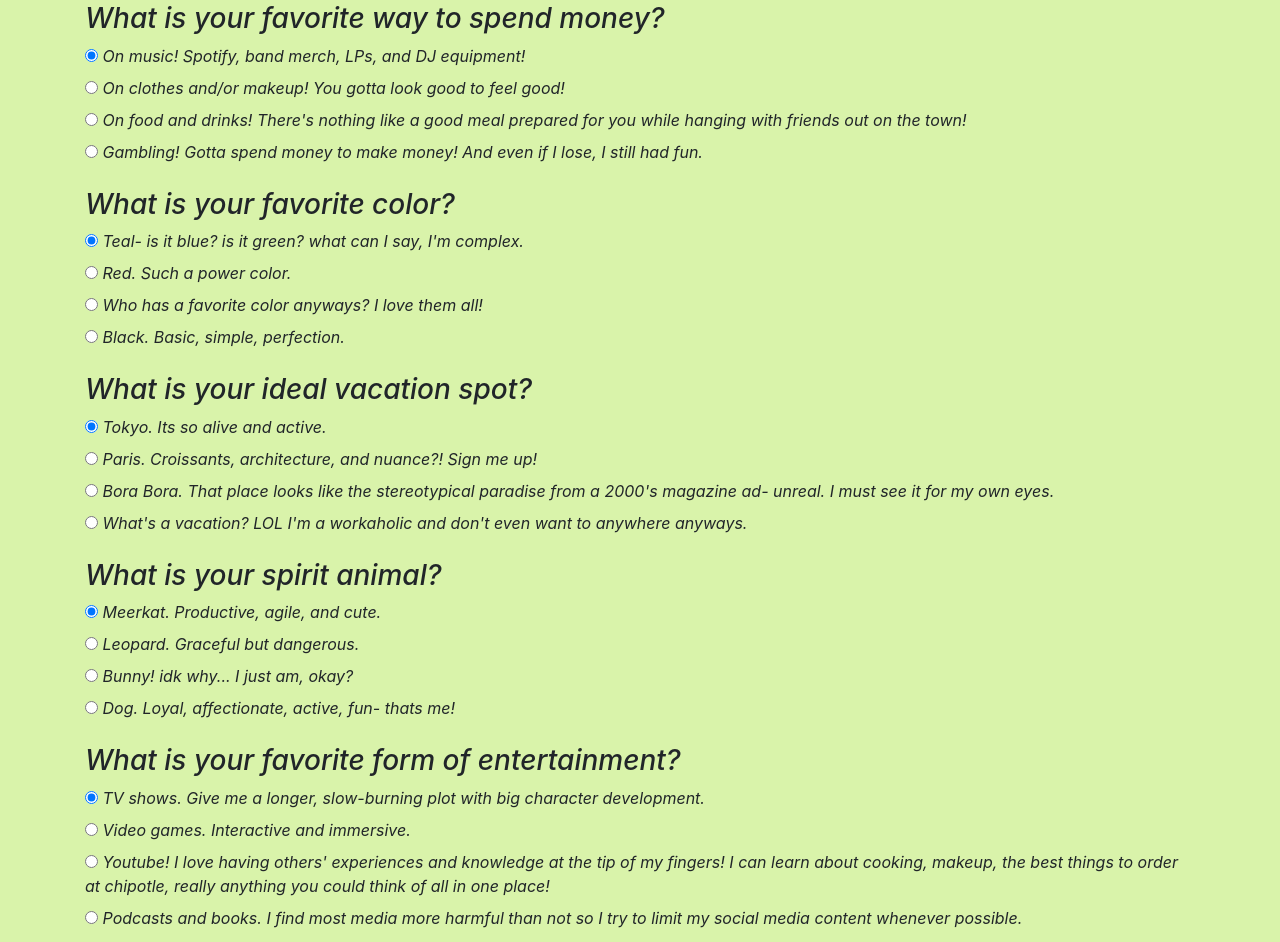
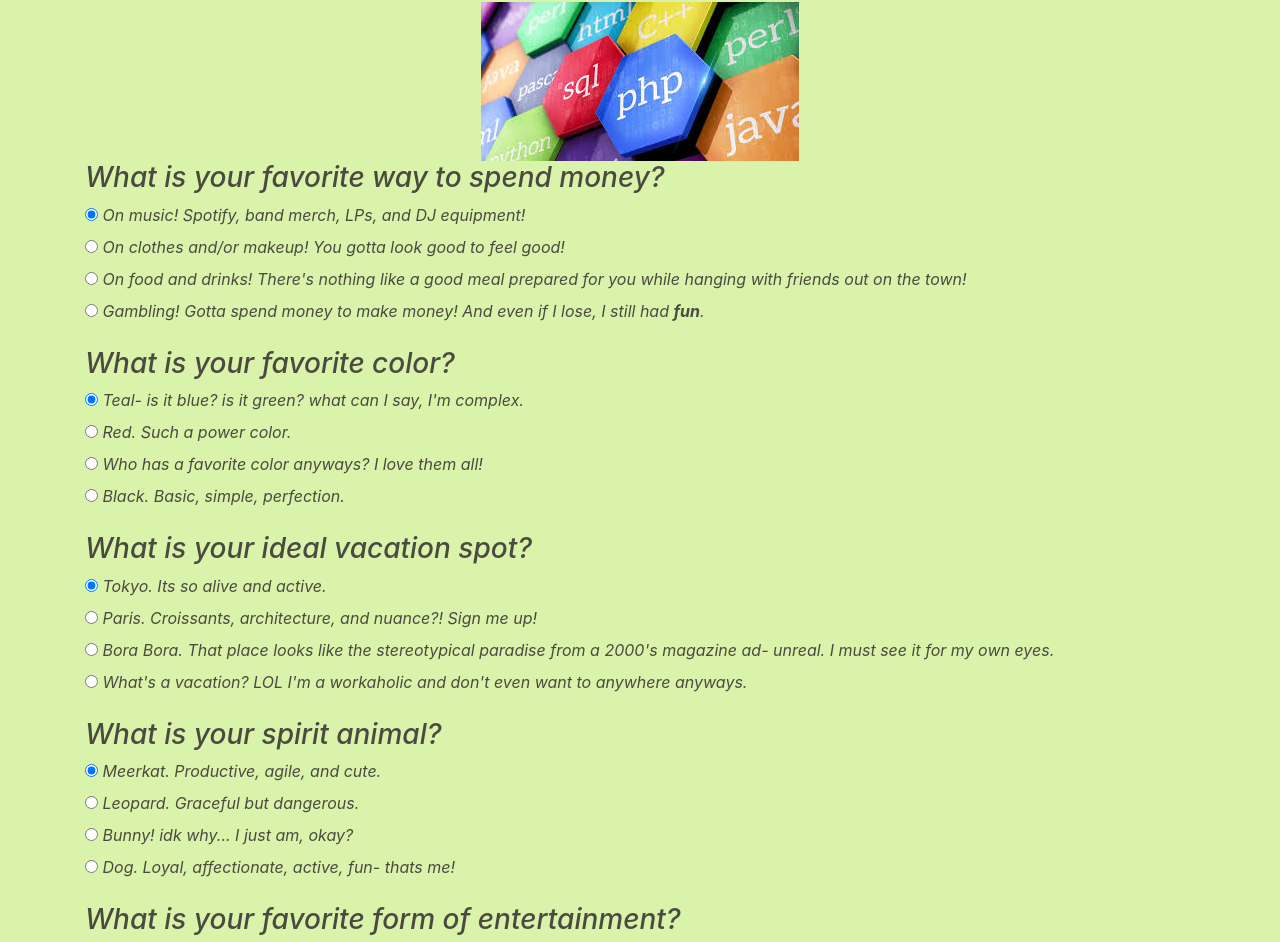
Before and after one commit to ErikaDebelis/programming-language-suggester, a plain HTML site: page index.html in a window 1280 px wide. Shown: the part 54-996 px from the top of the page. Drawn offline with Linux system fonts and the light colour scheme.

Commit message:
delete html comments, add centered header and photo

```diff
--- a/css/styles.css
+++ b/css/styles.css
@@ -1,15 +1,25 @@
 body {
   background-color: rgb(217, 243, 170);
+}
+h1.centered-text {
+  text-align: center;
+  font-weight: bold;
+  color: rgb(90, 77, 57);
+}
+.centered-image {
+  margin: auto;
+  width: fit-content;
+  height: auto;
+  display: block;
 }
 #csharp, #ruby, #javascript, #python {
   display: none;
 }
-
 .form-group {
   font-style: italic;
   font-weight: bold;
+  color:rgb(75, 74, 64)
 }
-
 .radio {
   font-style: italic;
   font-weight: lighter;
--- a/index.html
+++ b/index.html
@@ -9,7 +9,10 @@
 </head>
 <body>
   <div class= "container">
-    <h1>The Ultimate Programming Language Quiz</h1>
+    <h1 class="centered-text">The Ultimate Programming Language Quiz</h1>
+    <div class="centered-image">
+      <img src="pictures/code-lang-pic.jpg" alt="image of colored hexagons with diferent names of coding languages displayed">
+    </div>
     <form id="suggester">
       <div class="form-group">
         <h3>What is your favorite way to spend money?</h3>
@@ -18,31 +21,26 @@
             <input type="radio" name="spend" value="csharp" checked>
             On music! Spotify, band merch, LPs, and DJ equipment!
           </label>
-        </div> <!-- end of 'options div'-->
+        </div>
         <div class="radio">
         <label>
           <input type="radio" name="spend" value="ruby">
           On clothes and/or makeup! You gotta look good to feel good!
         </label>
-        </div> <!--end of 'options div'-->
+        </div>
         <div class="radio">
           <label>
             <input type="radio" name="spend" value="javascript">
             On food and drinks! There's nothing like a good meal prepared for you while hanging with friends out on the town!
           </label>
-        </div> <!--end of 'options div'-->
+        </div>
         <div class="radio">
           <label>
             <input type="radio" name="spend" value="python">
-            Gambling! Gotta spend money to make money! And even if I lose, I still had fun.
+            Gambling! Gotta spend money to make money! And even if I lose, I still had <strong>fun</strong>.
           </label>
-        </div> <!--end of 'options div'-->
-      </div> <!--end of 'questions div'-->
-
-
-
-
-
+        </div>
+      </div>
       <div class="form-group">
         <h3>What is your favorite color?</h3>
         <div class=radio>
@@ -50,29 +48,26 @@
             <input type="radio" name="color" value="csharp" checked>
             Teal- is it blue? is it green? what can I say, I'm complex.
           </label>
-        </div> <!-- end of 'options div'-->
+        </div>
         <div class="radio">
           <label>
             <input type="radio" name="color" value="ruby">
             Red. Such a power color.
           </label>
-        </div> <!-- end of 'options div'-->
+        </div>
         <div class="radio">
           <label>
             <input type="radio" name="color" value="javascript">
             Who has a favorite color anyways? I love them all!
           </label>
-        </div> <!--end of 'options div' -->
+        </div>
         <div class="radio">
           <label>
             <input type="radio" name="color" value="python">
             Black. Basic, simple, perfection.
           </label>
-        </div> <!--end of 'options div' -->
-      </div> <!--end of 'questions div'-->
-
-
-
+        </div>
+      </div>
       <div class="form-group">
         <h3>What is your ideal vacation spot?</h3>
         <div class=radio>
@@ -80,29 +75,26 @@
             <input type="radio" name="vacation" value="csharp" checked>
             Tokyo. Its so alive and active.
           </label>
-        </div> <!-- end of 'options div'-->
+        </div>
         <div class="radio">
           <label>
             <input type="radio" name="vacation" value="ruby">
             Paris. Croissants, architecture, and nuance?! Sign me up!
           </label>
-        </div> <!-- end of 'options div'-->
+        </div>
         <div class="radio">
           <label>
             <input type="radio" name="vacation" value="javascript">
             Bora Bora. That place looks like the stereotypical paradise from a 2000's magazine ad- unreal. I must see it for my own eyes.
           </label>
-        </div> <!-- end of 'options div' -->
+        </div>
         <div class="radio">
           <label>
             <input type="radio" name="vacation" value="python">
             What's a vacation? LOL I'm a workaholic and don't even want to anywhere anyways.
           </label>
-        </div> <!--end of 'radio div'-->
-      </div> <!--end of 'questions div'-->
-
-
-
+        </div>
+      </div>
       <div class="form-group">
         <h3>What is your spirit animal?</h3>
         <div class=radio>
@@ -110,29 +102,26 @@
             <input type="radio" name="animal" value="csharp" checked>
             Meerkat. Productive, agile, and cute.
           </label>
-        </div> <!-- end of 'radio div'-->
+        </div>
         <div class="radio">
           <label>
             <input type="radio" name="animal" value="ruby">
             Leopard. Graceful but dangerous.
           </label>
-        </div> <!-- end of 'radio div'-->
+        </div>
         <div class="radio">
           <label>
             <input type="radio" name="animal" value="javascript">
             Bunny! idk why... I just am, okay?
           </label>
-        </div> <!-- end of 'options div'-->
+        </div>
         <div class="radio">
           <label>
             <input type="radio" name="animal" value="python">
             Dog. Loyal, affectionate, active, fun- thats me!
           </label>
-        </div> <!--end of 'options div'-->
-      </div> <!--end of 'questions div'-->
-
-
-
+        </div>
+      </div>
       <div class="form-group">
         <h3>What is your favorite form of entertainment?</h3>
         <div class=radio>
@@ -140,44 +129,40 @@
             <input type="radio" name="entertainment" value="csharp" checked>
             TV shows. Give me a longer, slow-burning plot with big character development.
           </label>
-        </div> <!-- end of 'options div'-->
+        </div>
         <div class="radio">
           <label>
             <input type="radio" name="entertainment" value="ruby">
             Video games. Interactive and immersive.
           </label>
-        </div> <!-- end of 'options div'-->
+        </div>
         <div class="radio">
           <label>
             <input type="radio" name="entertainment" value="javascript">
             Youtube! I love having others' experiences and knowledge at the tip of my fingers! I can learn about cooking, makeup, the best things to order at chipotle, really anything you could think of all in one place!
           </label>
-        </div> <!-- end of 'options div'-->
+        </div>
         <div class="radio">
           <label>
             <input type="radio" name="entertainment" value="python">
             Podcasts and books. I find most media more harmful than not so I try to limit my social media content whenever possible.
           </label>
-        </div> <!-- end of 'option4 div'-->
+        </div>
         <button type="submit" class="btn">Submit</button>
-      </div> <!--end of 'questions div'-->
-    </form> <!--end of 'suggester form'-->
-
-
-    <!--hidden result options after submitting below!-->
-
+      </div>
+    </form>
     <div id="csharp">
-      <p>You got C#! We love this for you.</p>
-    </div> <!--end of 'language div'-->
+      <p>You got C#! We love this for you. That's because you are smart, and innovative.</p>
+    </div>
     <div id= "ruby">
-      <p> You got Ruby! We love this for you.</p>
+      <p> You got Ruby! We love this for you. That's because you are fun yet practical.</p>
     </div>
     <div id="javascript">
-      <p>You got JavaScript! We love this for you.</p>
+      <p>You got JavaScript! We love this for you. That's because you are complicated and deep.</p>
     </div>
     <div id="python">
-      <p>You got Python! We love this for you.</p>
+      <p>You got Python! We love this for you.That's because you are decisive and simple.</p>
     </div>
-  </div>  <!--end of 'container div'-->
+  </div>
 </body>
 </html>
```
Also changed, not shown: js/scripts.js (+0 -13 lines), pictures/code-lang-pic.jpg (added).
